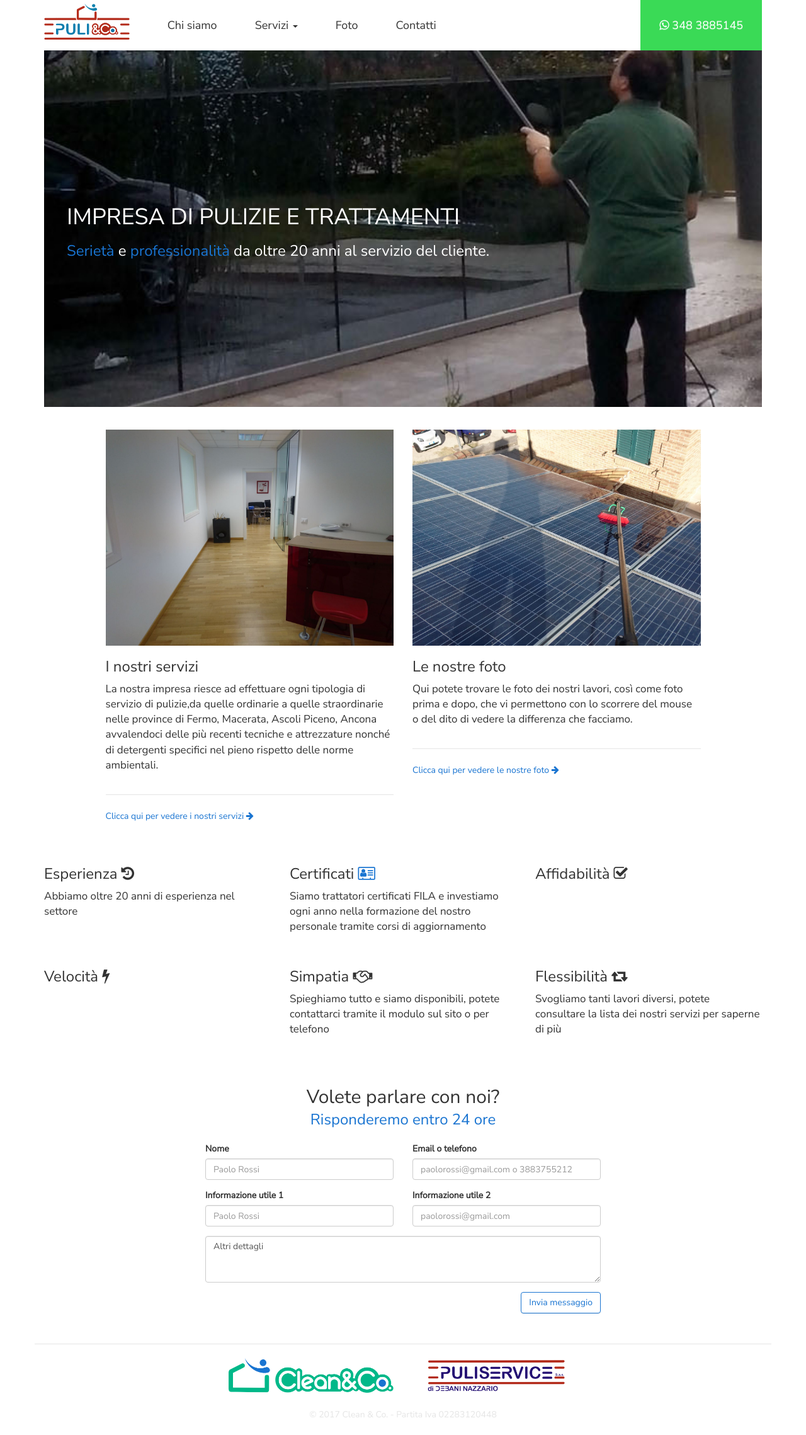
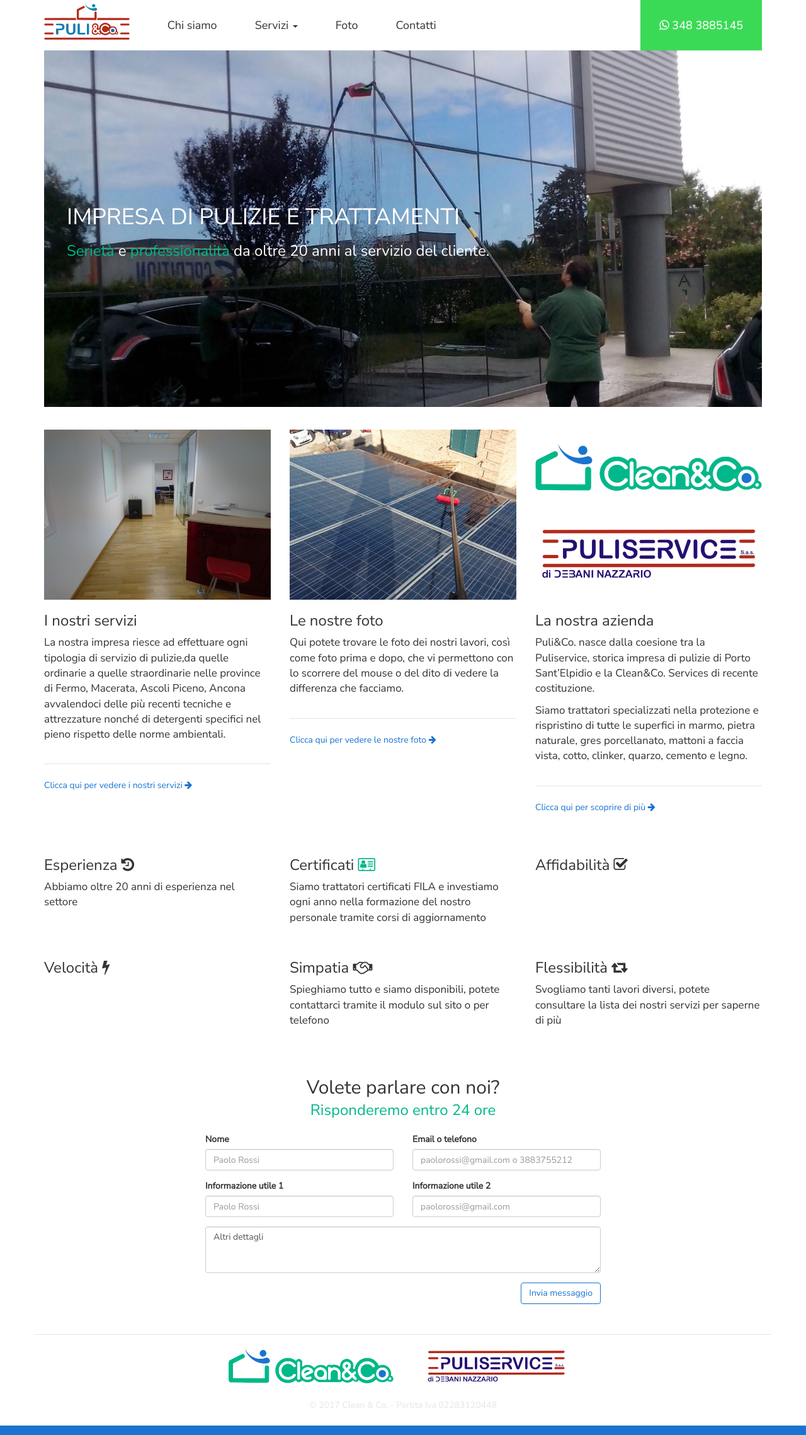
Before and after one commit to indifferentalex/puliandco, a Jekyll site: the page built from index.html, in a window 1280 px wide. Shown: the whole page at 63% size. Built offline with Jekyll 4.4.1, drawn with Linux system fonts in a browser that asks for light colours; nearby versions of some CDN libraries.

Commit message:
More changes

```diff
--- a/assets/main.css
+++ b/assets/main.css
@@ -19,6 +19,24 @@
 	padding: 24px 0px;
 }
 
+.mobile-home-banner {
+	display: none;
+}
+
+.desktop-home-banner {
+	display: inline;
+}
+
+@media (max-width: 992px) {
+	.mobile-home-banner {
+		display: inline;
+	}
+
+	.desktop-home-banner {
+		display: none;
+	}
+}
+
 img {
 	max-width: 100%;
 }
@@ -32,7 +50,7 @@
 }
 
 .clean-green {
-	color: #1974d1;
+	color: #00b889;
 }
 
 .header {
--- a/index.html
+++ b/index.html
@@ -13,7 +13,8 @@
 
 <div class="component homepage-banner" style="position: relative; overflow: hidden;">
 <div class="row">
-	<img style="position: absolute; bottom: 0px; left: 0px; width: 100%;" src="{{ site.baseurl }}/assets/images/homepage_banner.jpg"/>
+	<img class="mobile-home-banner" style="position: absolute; bottom: 0px; left: 0px; width: 100%;" src="{{ site.baseurl }}/assets/images/homepage_banner.jpg"/>
+	<img class="desktop-home-banner" style="position: absolute; bottom: -200px; left: 0px; width: 100%;" src="{{ site.baseurl }}/assets/images/foto_10.jpg"/>
 
 	<div class="col-md-4 col-md-push-8 vcenter">
 		<!-- <img style="position: relative; z-index: 1; top: 0px; left: 0px;" src="{{ site.baseurl }}/assets/images/vetro_5.jpg"/>		 -->
@@ -33,8 +34,7 @@
 </div>
  -->
 <div class="row" style="padding-top: 36px;">
-	<div class="col-md-1"></div>
-	<div class="col-md-5">
+	<div class="col-md-4">
 		<img src="{{ site.baseurl }}/assets/images/ufficio.jpeg"/>
 		<h3>I nostri servizi</h3>
 		<p>La nostra impresa riesce ad effettuare ogni tipologia di servizio di pulizie,da quelle ordinarie a quelle straordinarie nelle province di Fermo, Macerata, Ascoli Piceno, Ancona avvalendoci delle più recenti tecniche e attrezzature nonché di detergenti specifici nel pieno rispetto delle norme ambientali.</p>
@@ -42,20 +42,19 @@
 		<p>Disponiamo di macchinario lava tappezzerie e effettuiamo quindi il lavaggio di moquettes, tappeti e divani.</p> -->
 		<a class="continuation-link" href="/servizi">Clicca qui per vedere i nostri servizi <i class="fa fa-arrow-right" aria-hidden="true"></i></a>
 	</div>
-	<div class="col-md-5">
+	<div class="col-md-4">
 		<img src="{{ site.baseurl }}/assets/images/foto_9.jpg"/>
 		<h3>Le nostre foto</h3>
 		<p>Qui potete trovare le foto dei nostri lavori, così come foto prima e dopo, che vi permettono con lo scorrere del mouse o del dito di vedere la differenza che facciamo.</p>
 		<a class="continuation-link" href="/galleria">Clicca qui per vedere le nostre foto <i class="fa fa-arrow-right" aria-hidden="true"></i></a>
 	</div>
-	<div class="col-md-1"></div>
-<!-- 	<div class="col-md-4">
-		<img src="{{ site.baseurl }}/assets/images/foto_10.jpg"/>
+	<div class="col-md-4">
+		<img src="{{ site.baseurl }}/assets/images/double_logo.jpg"/>
 		<h3>La nostra azienda</h3>
 		<p>Puli&Co. nasce dalla coesione tra la Puliservice, storica impresa di pulizie di Porto Sant’Elpidio e la Clean&Co. Services di recente costituzione.</p>
 		<p>Siamo trattatori specializzati nella protezione e rispristino di tutte le superfici in marmo, pietra naturale, gres porcellanato, mattoni a faccia vista, cotto, clinker, quarzo, cemento e legno.</p>
 		<a class="continuation-link" href="/presentazione">Clicca qui per scoprire di più <i class="fa fa-arrow-right" aria-hidden="true"></i></a>
-	</div> -->
+	</div>
 </div>
 <!-- </div> -->
 <!--
--- a/presentazione.html
+++ b/presentazione.html
@@ -19,7 +19,7 @@
 	</div><!--
 	--><div class="col-md-9 vcenter">
 		<p>Siamo trattatori certificati FILA azienda chimica leader nella produzione di soluzioni per la protezione e manutenzione dei pavimenti. È infatti partner ufficiale con oltre 200 dei più importanti produttori internazionali di pavimenti e rivestimenti.</p>
-		<a class="continuation-link" href="{{ site.baseurl }}/assets/images/attestato_fila_michele.pdf" target="_blank">Clicca qui per vedere il nostro certificato <i class="fa fa-arrow-right" aria-hidden="true"></i></a>
+		<a class="continuation-link" href="{{ site.baseurl }}/assets/images/attestati_fila.pdf" target="_blank">Clicca qui per vedere i nostri certificati <i class="fa fa-arrow-right" aria-hidden="true"></i></a>
 	</div>
 </div>
 
```
Also changed, not shown: galleria.html (+6 -6 lines), assets/images/double_logo.jpg (added), 1 other file.
